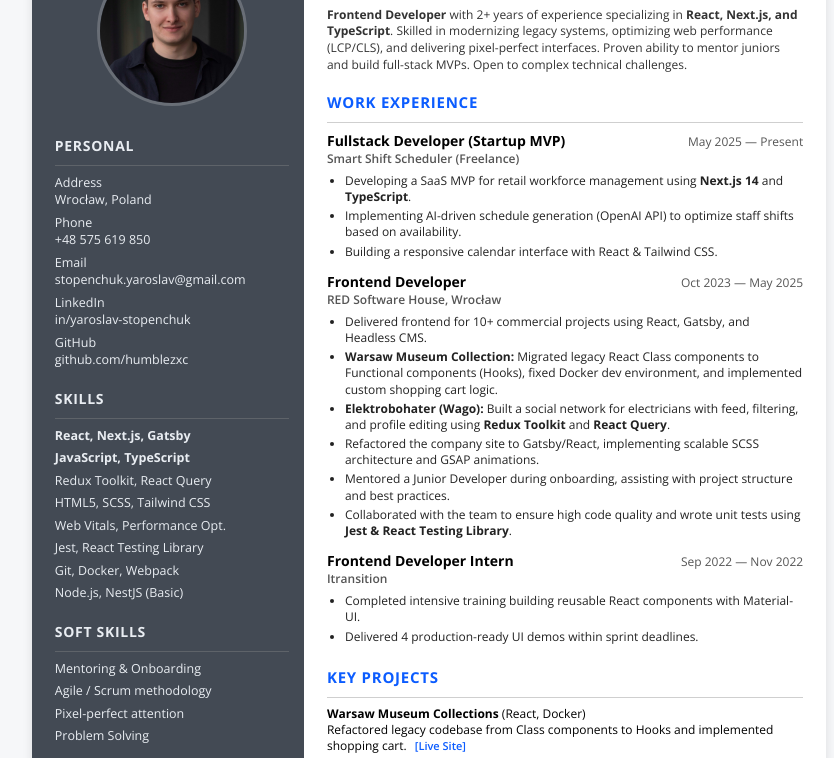
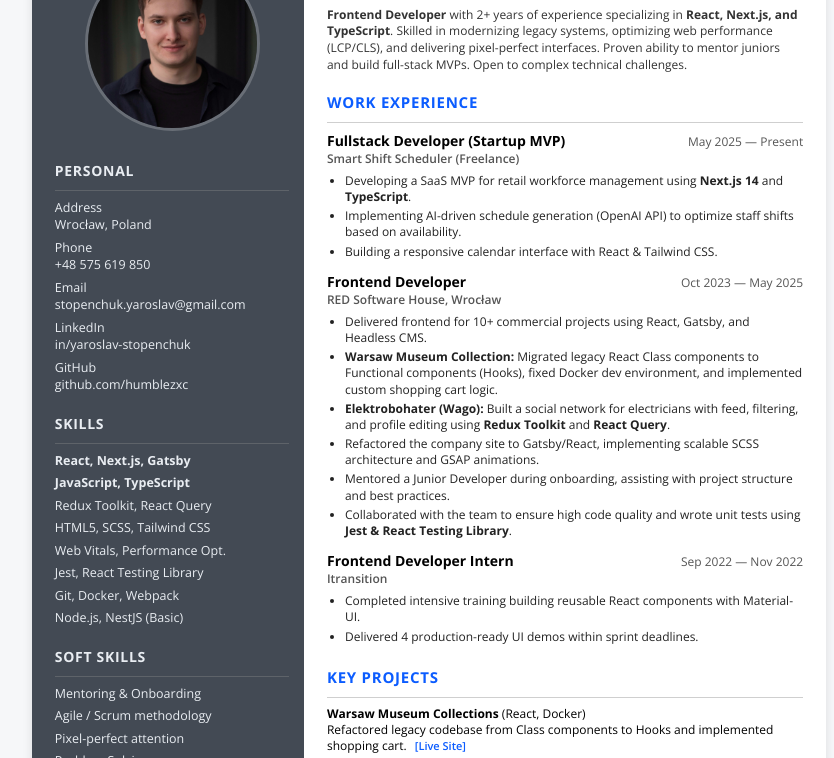
Before and after one commit to humblezxc/CV, a website built with Vite: page index.html in a window 1280 px wide. Shown: the part 87-845 px from the top of the page, without its empty margins (211-1045 px from the left). Built offline with nearby package versions, Linux system fonts and the light colour scheme.

Commit message:
Updated CV

```diff
--- a/src/styles.scss
+++ b/src/styles.scss
@@ -68,8 +68,9 @@ p { margin: 0; }
   justify-content: center;
 }
 .cv__photo {
-  width: 150px; /* Трохи більший розмір */
-  height: 150px;
+  --size: 175px;
+  width: var(--size); /* Трохи більший розмір */
+  height: var(--size);
   border-radius: 50%;
 
   /* Магія для центрування */
@@ -77,7 +78,7 @@ p { margin: 0; }
 
   /* Змінюй друге значення (20%), щоб рухати фото вгору/вниз */
   /* 0% = верх фото, 50% = центр, 100% = низ */
-  object-position: center 20%;
+  object-position: center 12%;
 
   border: 3px solid rgba(255,255,255,0.2);
 }
```
